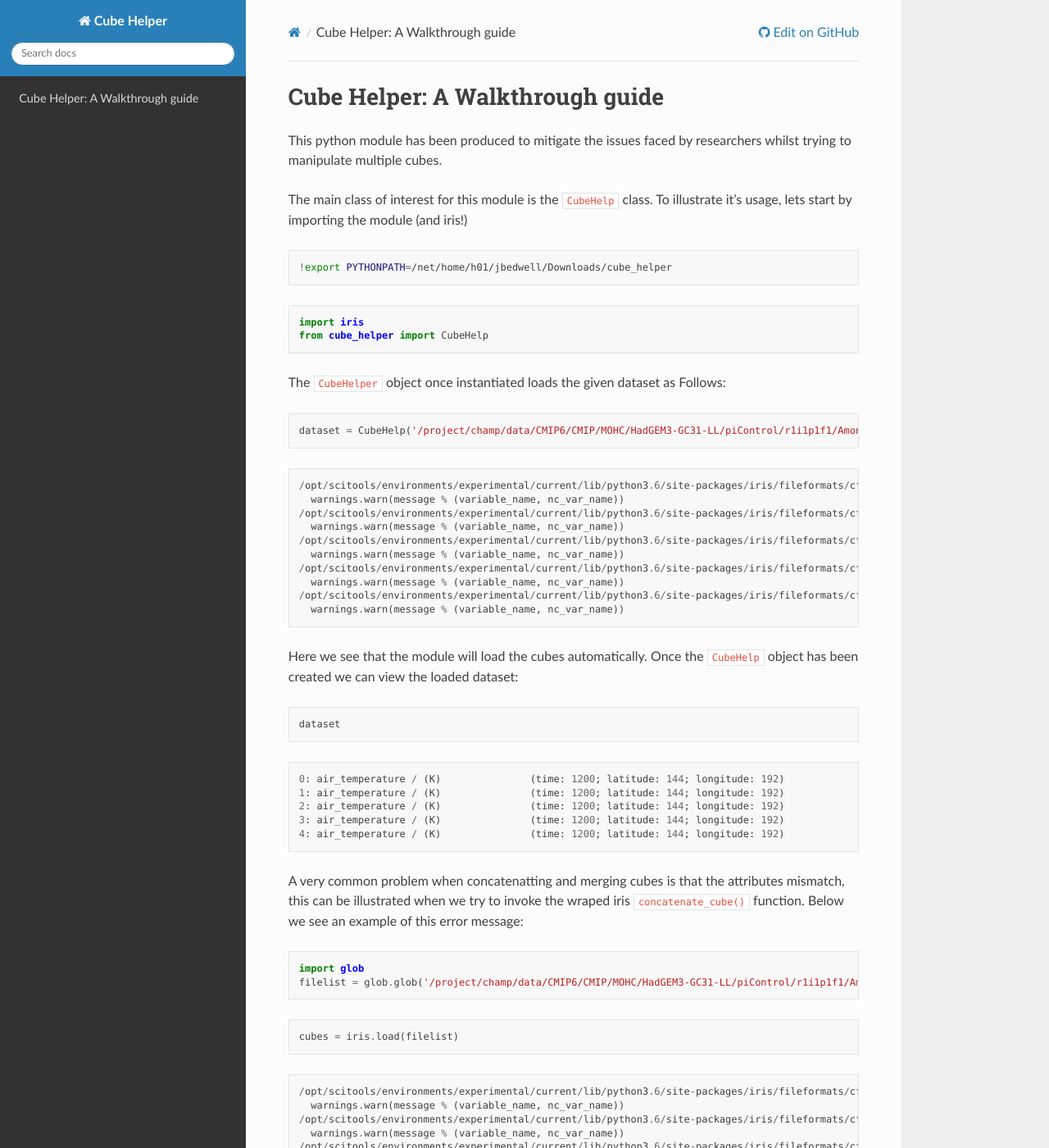
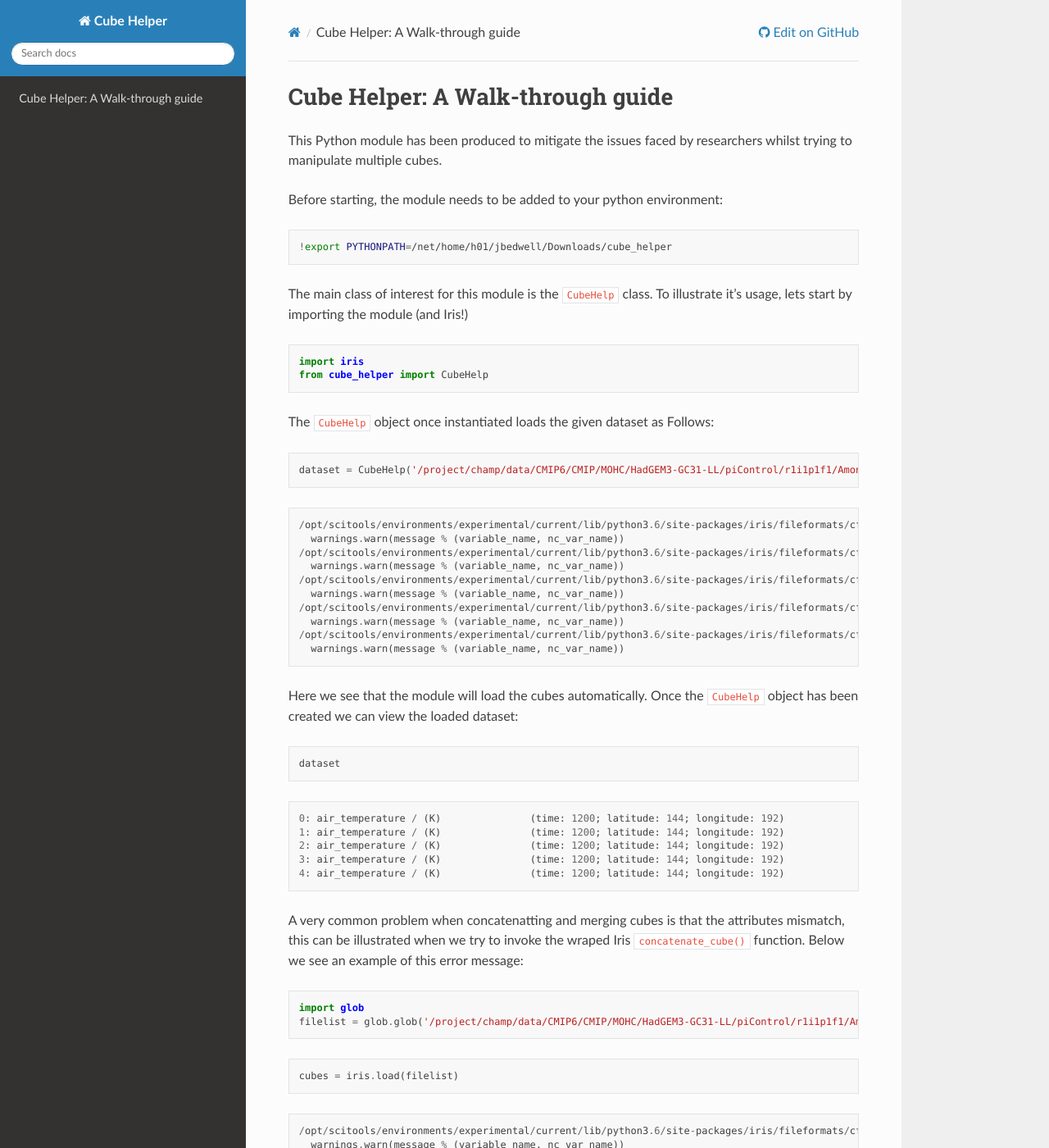
Before and after one commit to MetOffice/cube_helper, a Sphinx documentation site: the page built from docs/source/cube_helper_tutorial.rst, in a window 1280 px wide and 1400 px high. Shown: the whole window at 82% size. Built offline with Sphinx 7.4.7 and the Read the Docs theme 2.0.0, drawn with Linux system fonts in a browser that asks for light colours; some of the changed text lies outside the part shown.

Commit message:
Modify documentation for cube_helper notebook

```diff
--- a/docs/source/cube_helper_tutorial.rst
+++ b/docs/source/cube_helper_tutorial.rst
@@ -1,23 +1,26 @@
 
-Cube Helper: A Walkthrough guide
---------------------------------
+Cube Helper: A Walk-through guide
+---------------------------------
 
-This python module has been produced to mitigate the issues faced by
+This Python module has been produced to mitigate the issues faced by
 researchers whilst trying to manipulate multiple cubes.
 
-The main class of interest for this module is the ``CubeHelp`` class. To
-illustrate it’s usage, lets start by importing the module (and iris!)
+Before starting, the module needs to be added to your python
+environment:
 
 .. code:: ipython3
 
     !export PYTHONPATH=/net/home/h01/jbedwell/Downloads/cube_helper
+
+The main class of interest for this module is the ``CubeHelp`` class. To
+illustrate it’s usage, lets start by importing the module (and Iris!)
 
 .. code:: ipython3
 
     import iris
     from cube_helper import CubeHelp
 
-The ``CubeHelper`` object once instantiated loads the given dataset as
+The ``CubeHelp`` object once instantiated loads the given dataset as
 Follows:
 
 .. code:: ipython3
@@ -61,7 +64,7 @@ Here we see that the module will load the cubes automatically. Once the
 
 A very common problem when concatenatting and merging cubes is that the
 attributes mismatch, this can be illustrated when we try to invoke the
-wraped iris ``concatenate_cube()`` function. Below we see an example of
+wraped Iris ``concatenate_cube()`` function. Below we see an example of
 this error message:
 
 .. code:: ipython3
```
Also changed, not shown: other parts of docs/source/cube_helper_tutorial.rst (+6 -7 lines), 5 other files.
